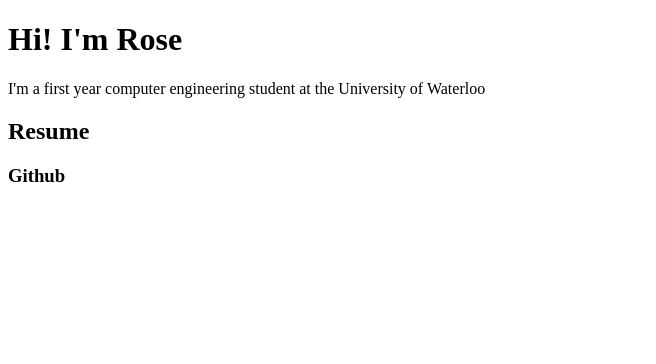
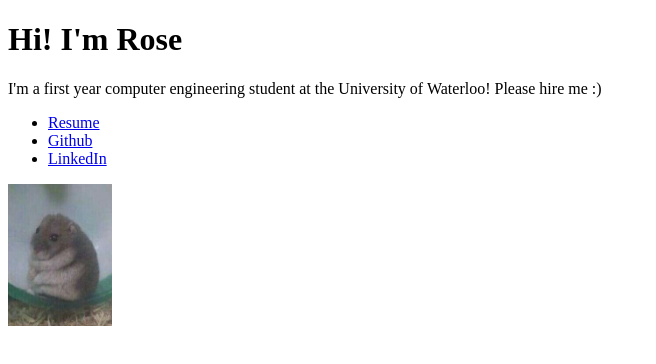
Before and after one commit to rseln/rseln.github.io, a plain HTML site: page website/index.html in a window 1280 px wide. Shown: the whole page, without its empty margins (0-656 px from the left). Drawn offline with Linux system fonts and the light colour scheme; files whose address does not match are found by name.

Commit message:
Update index.html

```diff
--- a/website/index.html
+++ b/website/index.html
@@ -6,11 +6,15 @@
 <body>
 
 <h1>Hi! I'm Rose</h1>
-<p>I'm a first year computer engineering student at the University of Waterloo</p>
+<p>I'm a first year computer engineering student at the University of Waterloo! Please hire me :) </p>
 
-<h2>Resume</h2>
+<ul>
+    <li><a href="https://www.youtube.com/watch?v=dQw4w9WgXcQ">Resume</a></li>
+    <li><a href="https://www.github.com/rseln">Github</a></li>
+    <li><a href="https://www.linkedin.com/rseln">LinkedIn</a></li>
+</ul>
 
-<h3>Github</h3>
+<img src="C:\Users\roses\OneDrive\Documents\GitHub\rseln.github.io\website\sadhamster.jpg" width="104" height="142">
 
 </body>
 </html>
```
